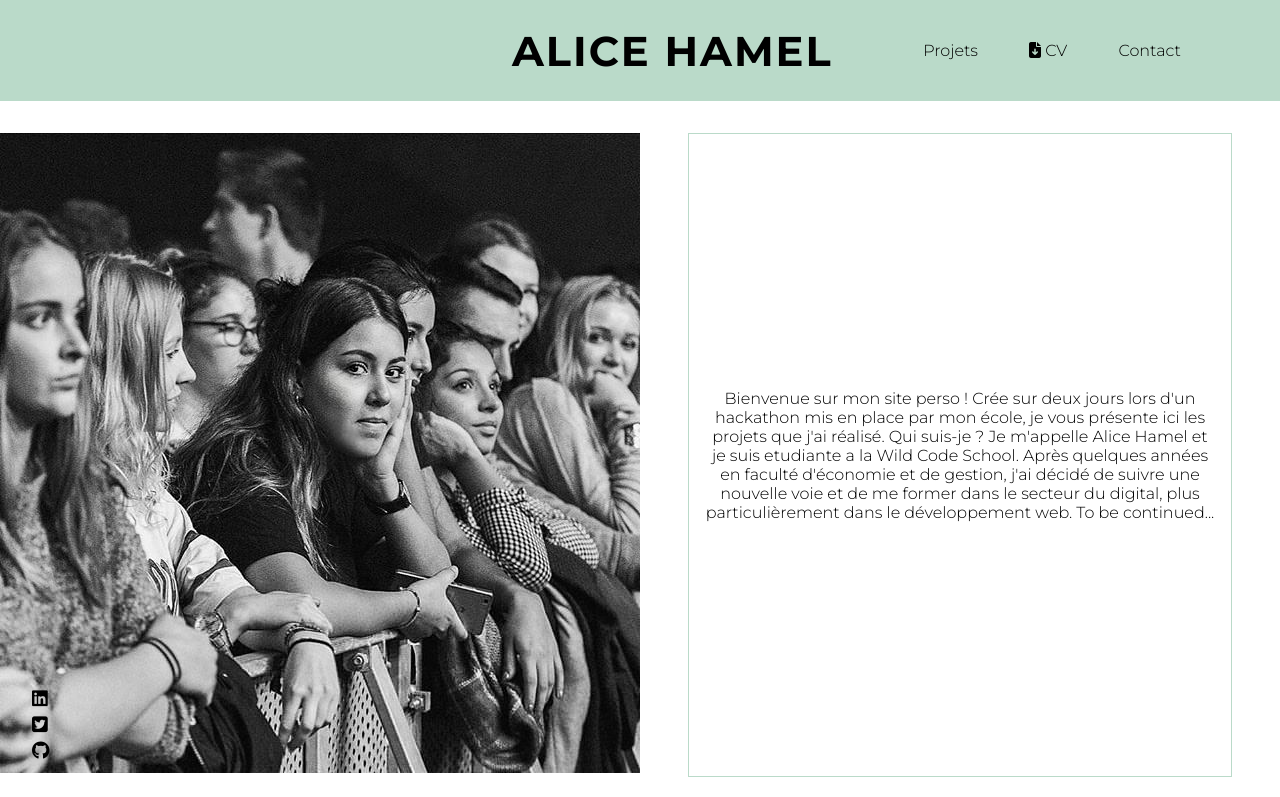
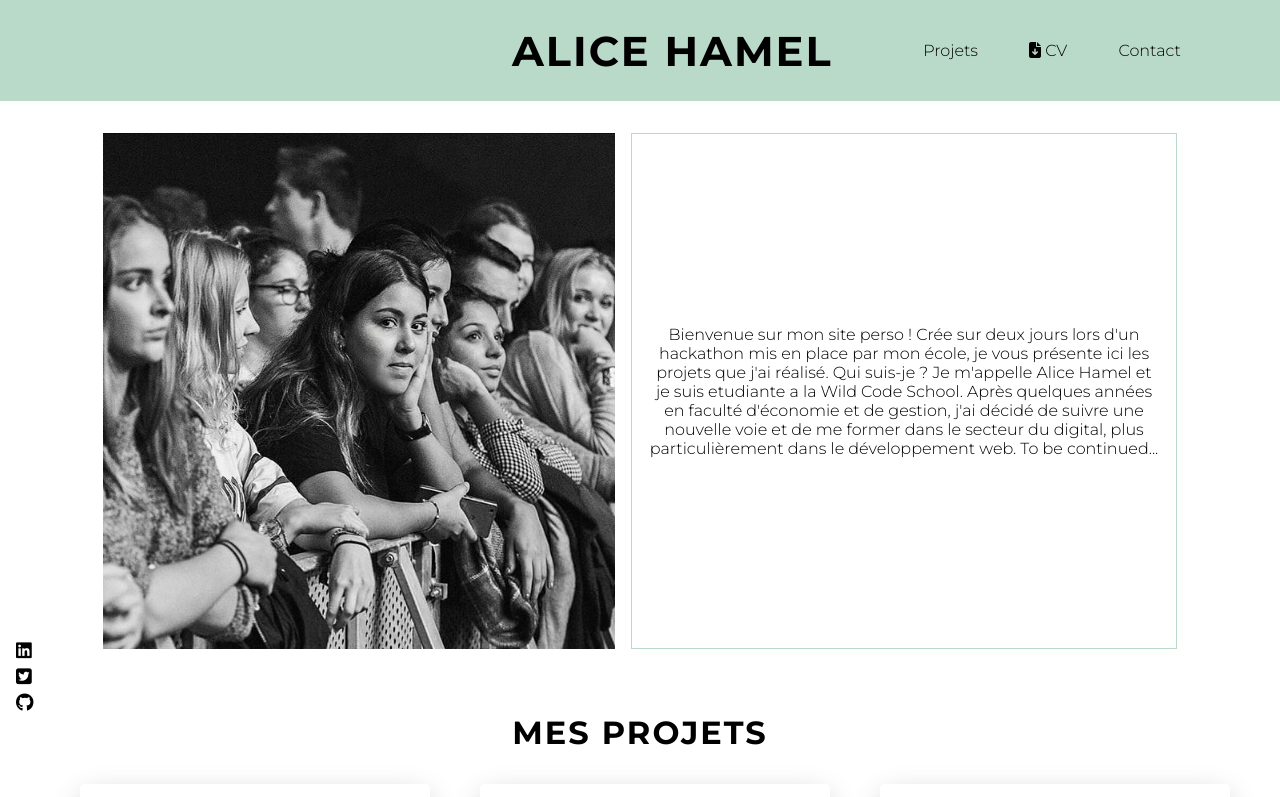
Before and after one commit to ahamel1/checkpoint4, a React (Create React App) app in the folder front/: page / in a window 1280 px wide. Shown: the top 797 px of the page. Built offline with nearby package versions, Linux system fonts and the light colour scheme; grey boxes are pictures that could not be loaded.

Commit message:
overlay done, menu burger doesn't take all the screen

```diff
--- a/front/src/components/About.jsx
+++ b/front/src/components/About.jsx
@@ -3,14 +3,19 @@ import { Flex } from "../mainStyle";
 import styled from "styled-components";
 import pp from "../images/alice.jpg";
 
-const PartOne = styled.img`
+const ContainerParts = styled.div`
 	flex-basis: 40%;
-	margin-right: 3rem;
+	margin-right: 1rem;
 
 	${(props) => props.theme.mediaMax.small`
-    height: 70%;
-    width: 100%;
+	width: 90%;
+	margin-right: 0;
   `}
+`;
+
+const PartOne = styled.img`
+	width: 100%;
+	height: 100%;
 `;
 
 const PartTwo = styled.p`
@@ -19,19 +24,13 @@ const PartTwo = styled.p`
 	align-items: center;
 	text-align: center;
 	border: solid 1px #badac9;
-	margin-right: 3rem;
 	padding: 1rem;
+
 	${(props) => props.theme.mediaMax.small`
     margin-top: 2rem;
     margin-right: 0;
     width: 80%;
-  `}
-`;
-
-const ContainerParts = styled.div`
-	${(props) => props.theme.mediaMax.small`
-    width: 90%;
-  `}
+	`}
 `;
 
 export default function About() {
--- a/front/src/mainStyle.jsx
+++ b/front/src/mainStyle.jsx
@@ -34,22 +34,30 @@ export const Flex = styled.div`
 
 export const ListItem = styled.li`
 	list-style: none;
-	padding-left: 2rem;
+	padding-left: 1rem;
 	margin-bottom: 0.5rem;
 
 	${(props) => props.theme.mediaMax.small`
     padding: 0;
-  `}
+	`}
 `;
 
 export const ContainerListItem = styled.ul`
 	z-index: 1000;
 	position: fixed;
-	bottom: 2rem;
+	bottom: 5rem;
 	width: 100%;
 	display: flex;
 	flex-direction: column;
 	justify-content: space-between;
 	font-size: 0.9rem;
 	font-weight: 500;
+
+	${(props) => props.theme.mediaMin.xxLarge`
+	bottom: 9rem;
+	`};
+
+	${(props) => props.theme.mediaMax.xLarge`
+	bottom: 5rem;
+	`};
 `;
--- a/front/src/theme.jsx
+++ b/front/src/theme.jsx
@@ -1,6 +1,7 @@
 import { css } from "styled-components";
 
 export const sizes = {
+	xxLarge: 1440,
 	xLarge: 1200,
 	large: 1024,
 	normal: 974,
```
Lines whose indentation alone changed are shown as unchanged.
